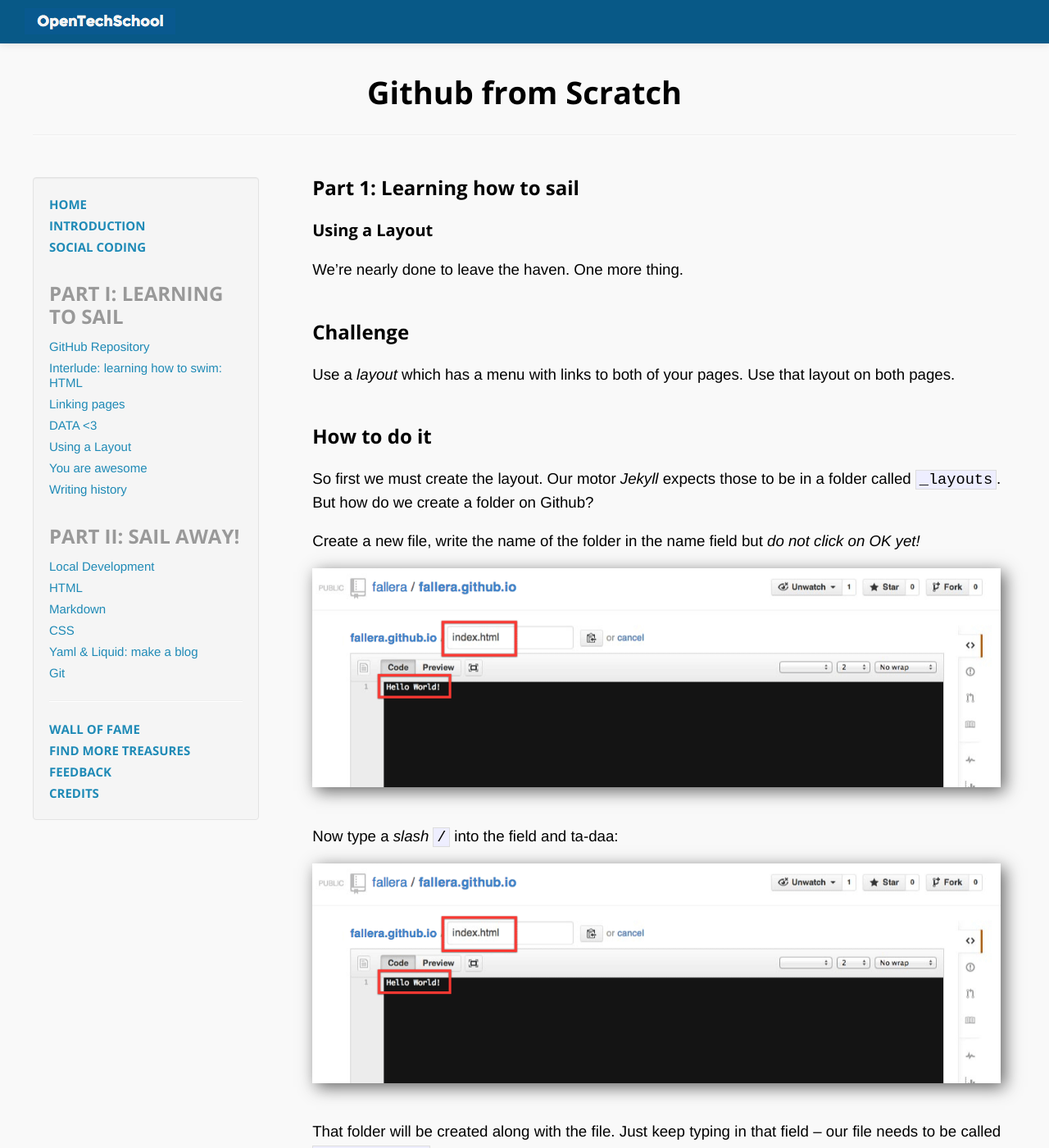
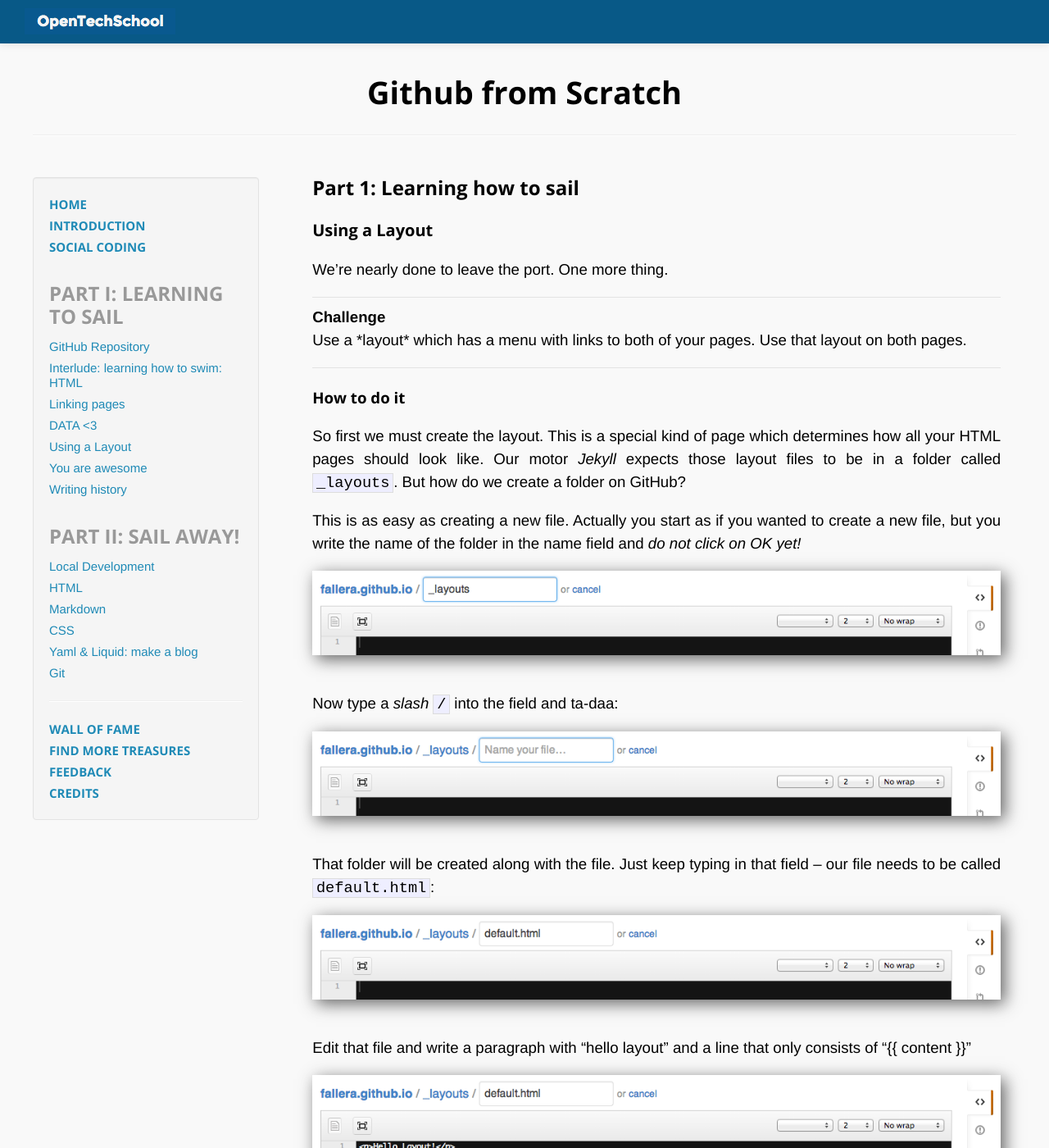
Before and after one commit to afknapping/github-from-scratch, a Jekyll site: the page built from _posts/2013-07-01-using-a-layout.md, in a window 1280 px wide and 1400 px high. Shown: the whole window at 82% size. Built offline with Jekyll 4.4.1, drawn with Linux system fonts in a browser that asks for light colours; Markdown is read by kramdown in place of the engine named in the settings; some of the changed text lies outside the part shown.

Commit message:
using layout: added screenshots + text

```diff
--- a/_posts/2013-07-01-using-a-layout.md
+++ b/_posts/2013-07-01-using-a-layout.md
@@ -4,58 +4,61 @@
 chapter: "one"
 ---
 
-We're nearly done to leave the haven. One more thing.
+We're nearly done to leave the port. One more thing.
 
-## Challenge
+<div class="challenge">
+	<p><strong>Challenge</strong><br />
+	Use a *layout* which has a menu with links to both of your pages. Use that layout on both pages.</p>
+</div>
 
-Use a *layout* which has a menu with links to both of your pages. Use that layout on both pages.
+#### How to do it
 
-## How to do it
+So first we must create the layout. This is a special kind of page which determines how all your HTML pages should look like. Our motor *Jekyll* expects those layout files to be in a folder called `_layouts`. But how do we create a folder on GitHub?
 
-So first we must create the layout. Our motor *Jekyll* expects those to be in a folder called `_layouts`. But how do we create a folder on Github?
+This is as easy as creating a new file. Actually you start as if you wanted to create a new file, but you write the name of the folder in the name field and *do not click on OK yet!*
 
-Create a new file, write the name of the folder in the name field but *do not click on OK yet!*
-
-![]({{ site.baseurl }}/assets/images/create-repo-5.png)
+![]({{ site.baseurl }}/assets/images/layout-1.png)
 
 Now type a *slash* `/` into the field and ta-daa:
 
-![]({{ site.baseurl }}/assets/images/create-repo-5.png)
+![]({{ site.baseurl }}/assets/images/layout-2.png)
 
 That folder will be created along with the file. Just keep typing in that field – our file needs to be called `default.html`:
 
-![]({{ site.baseurl }}/assets/images/create-repo-5.png)
+![]({{ site.baseurl }}/assets/images/layout-3.png)
 
-in that file, put a paragraph with "hello layout" and a line that only consists of "`{{ content }}`"
+Edit that file and write a paragraph with "hello layout" and a line that only consists of "{&#8203;{ content }}"
 
-![]({{ site.baseurl }}/assets/images/create-repo-5.png)
+![]({{ site.baseurl }}/assets/images/layout-4.png)
 
-Now you need to tell Jekyll that your pages should *use* that layout. We do that by adding so called *front matter* to them:
+Now you need to tell Jekyll that your pages should *use* that layout. We do that by adding so called *front matter* to them. Open your index.html and then your kittens.html and edit them as shown:
 
-![]({{ site.baseurl }}/assets/images/create-repo-5.png)
+![]({{ site.baseurl }}/assets/images/layout-5.png)
 
-![]({{ site.baseurl }}/assets/images/create-repo-5.png)
+![]({{ site.baseurl }}/assets/images/layout-6.png)
 
 Now go look at your page. They should look something like this:
 
-![]({{ site.baseurl }}/assets/images/create-repo-5.png)
+![]({{ site.baseurl }}/assets/images/layout-7.png)
 
-![]({{ site.baseurl }}/assets/images/create-repo-5.png)
+![]({{ site.baseurl }}/assets/images/layout-8.png)
 
 Now add a *navigation menu* to the layout, where you keep links to all of your pages. Also, move the headline in there and delete it from the pages.
 
-![]({{ site.baseurl }}/assets/images/create-repo-5.png)
+![]({{ site.baseurl }}/assets/images/layout-9.png)
 
-![]({{ site.baseurl }}/assets/images/create-repo-5.png)
+![]({{ site.baseurl }}/assets/images/layout-10.png)
 
-![]({{ site.baseurl }}/assets/images/create-repo-5.png)
+![]({{ site.baseurl }}/assets/images/layout-11.png)
 
 Welcome to the internets!
 
 ## What did you just do?
 
-Remember the data we put into the config file? Turns out each page can have it's own set of data within *front matter*. Everything between the two three-minus lines is frontmatter. As with config, you can put all kinds of data within a page. Actually you're already using a specific *data format* called *Yaml*. Wasn't so hard so learn, that *data format*, right? Key, colon, value.
+Remember the data we put into the config file? Turns out each page can have its own set of data within *front matter*. Everything between the two three-minus lines is frontmatter. As with config, you can put all kinds of data within a page. Actually you're already using a specific *data format* called *Yaml*. Wasn't so hard so learn, that *data format*, right? Key, colon, value.
 
-The `{{ content }}` is a very special variable and is a bit harder to understand. You tell a page to use layout in the front matter. But the layout mus also know where to render the *content* of the page. The two work together hand in hand. Delete `{{ content }}` from you layout file and see what happens!
+In your layout you now use a `site.title` which is read from the config file and a `page.title` which comes from the front matter in your pages. In case you are wondering: `<hr />` is a HTML Tag for printing out a simple horizontal line, or *horizontal rule*.
+
+The "{&#8203;{ content }}" is a very special variable and is a bit harder to understand. You tell a page to use layout in the front matter. But the layout mus also know where to render the *content* of the page. The two work together hand in hand. Delete "{&#8203;{ content }}" from your layout file and see what happens!
 
 And with this...
```
Also changed, not shown: assets/images/config-3.png, assets/images/html-7.png, assets/images/layout-1.png (added), assets/images/layout-10.png (added), assets/images/layout-11.png (added), assets/images/layout-2.png (added), assets/images/layout-3.png (added), assets/images/layout-4.png (added), assets/images/layout-5.png (added), assets/images/layout-6.png (added), assets/images/layout-7.png (added), assets/images/layout-8.png (added), assets/images/layout-9.png (added).
